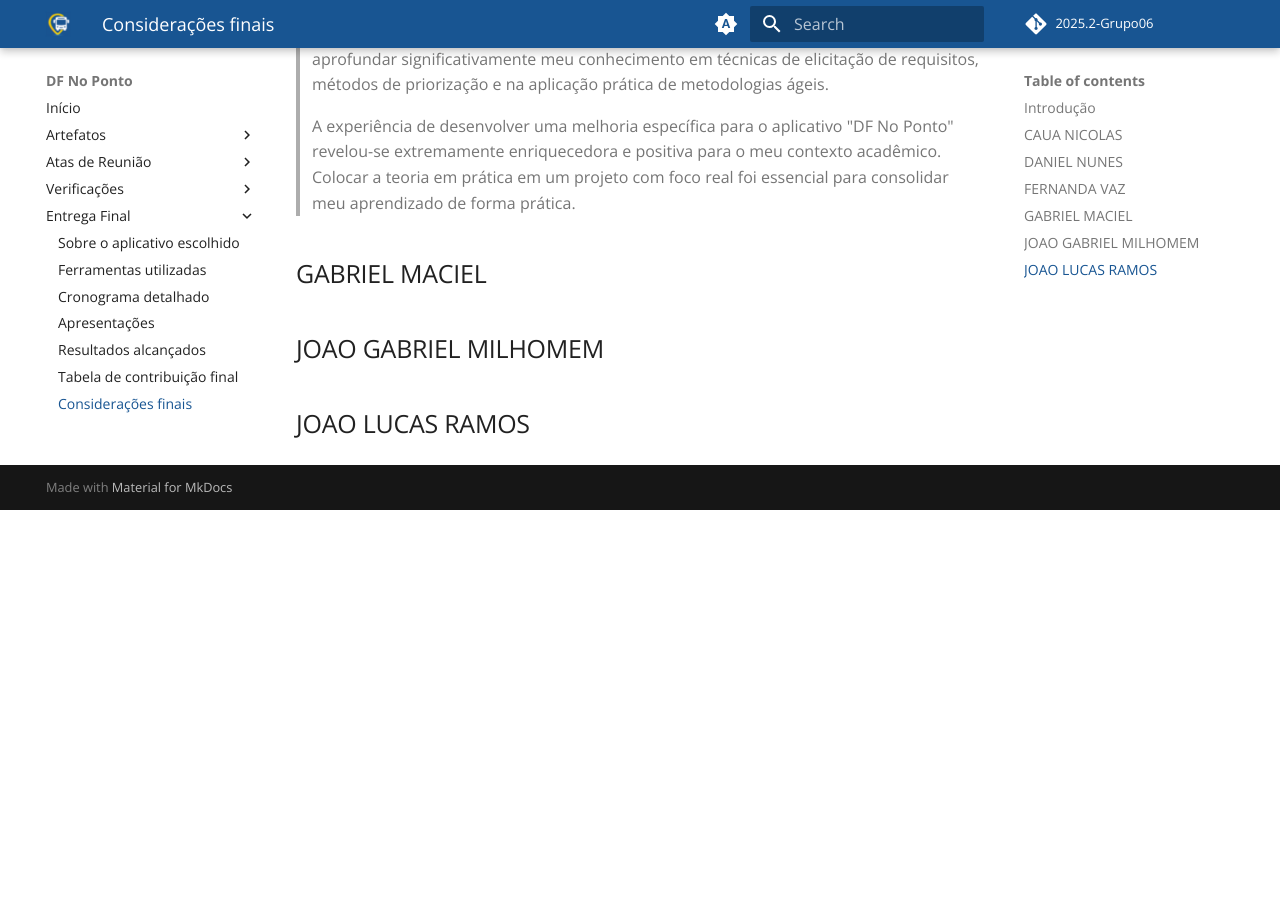
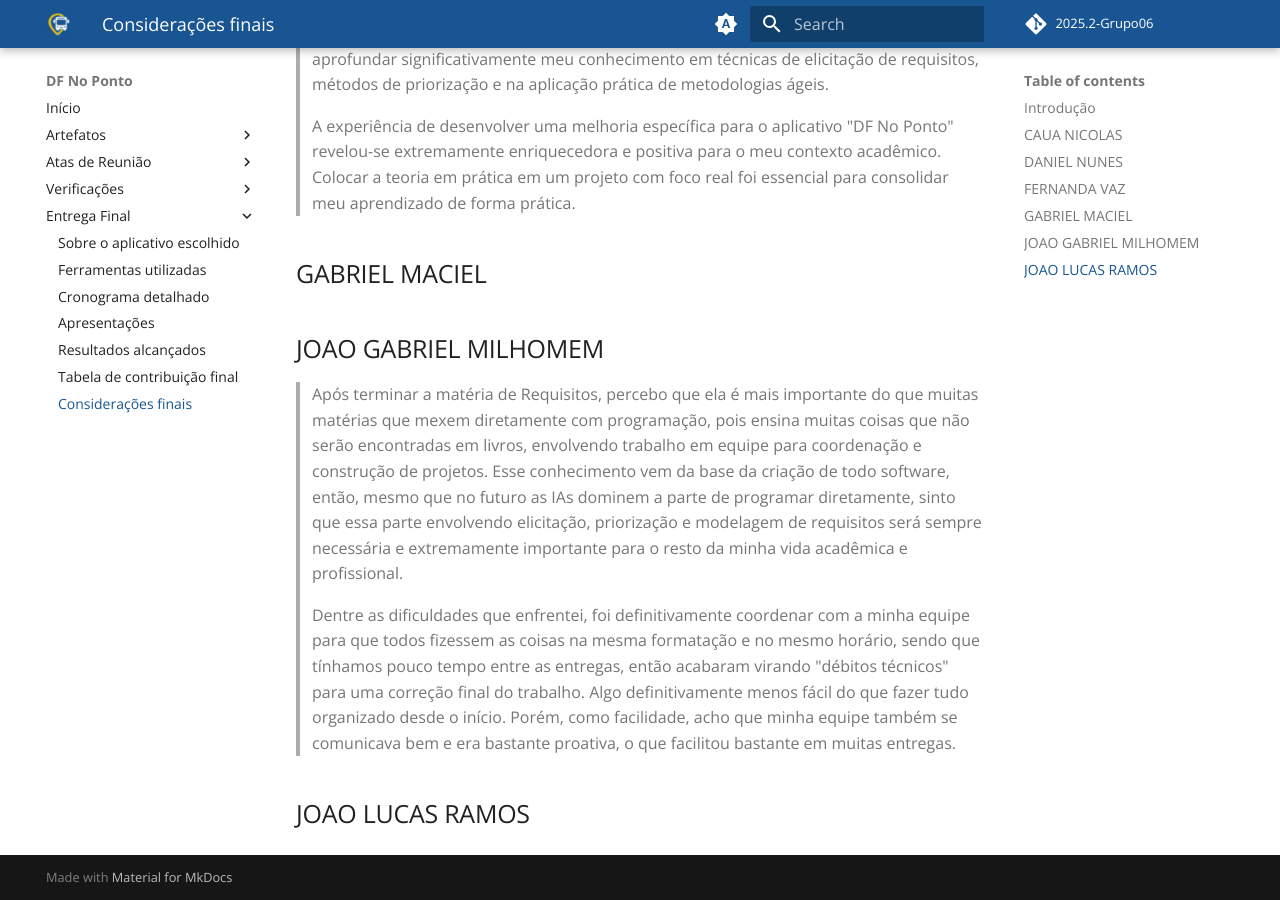
Before and after one commit to Requisitos-de-Software/2025.2-Grupo06, an MkDocs documentation site: the page built from docs/entrega_final/consideracoes.md, in a window 1280 px wide and 900 px high, scrolled down 553 px. Built offline with MkDocs 1.6.1 and Material for MkDocs 9.7.7, drawn with Linux system fonts in a browser that asks for light colours; comment, search, counter and statistics services are not loaded; before the commit the page ends 1063 px from its top, so only the background shows below that.

Commit message:
consideracoes

```diff
--- a/docs/entrega_final/consideracoes.md
+++ b/docs/entrega_final/consideracoes.md
@@ -19,6 +19,7 @@
 >
 >
 ## JOAO GABRIEL MILHOMEM
->
->
+> Após terminar a matéria de Requisitos, percebo que ela é mais importante do que muitas matérias que mexem diretamente com programação, pois ensina muitas coisas que não serão encontradas em livros, envolvendo trabalho em equipe para coordenação e construção de projetos. Esse conhecimento vem da base da criação de todo software, então, mesmo que no futuro as IAs dominem a parte de programar diretamente, sinto que essa parte envolvendo elicitação, priorização e modelagem de requisitos será sempre necessária e extremamente importante para o resto da minha vida acadêmica e profissional.
+
+> Dentre as dificuldades que enfrentei, foi definitivamente coordenar com a minha equipe para que todos fizessem as coisas na mesma formatação e no mesmo horário, sendo que tínhamos pouco tempo entre as entregas, então acabaram virando "débitos técnicos" para uma correção final do trabalho. Algo definitivamente menos fácil do que fazer tudo organizado desde o início. Porém, como facilidade, acho que minha equipe também se comunicava bem e era bastante proativa, o que facilitou bastante em muitas entregas.
 ## JOAO LUCAS RAMOS
```
